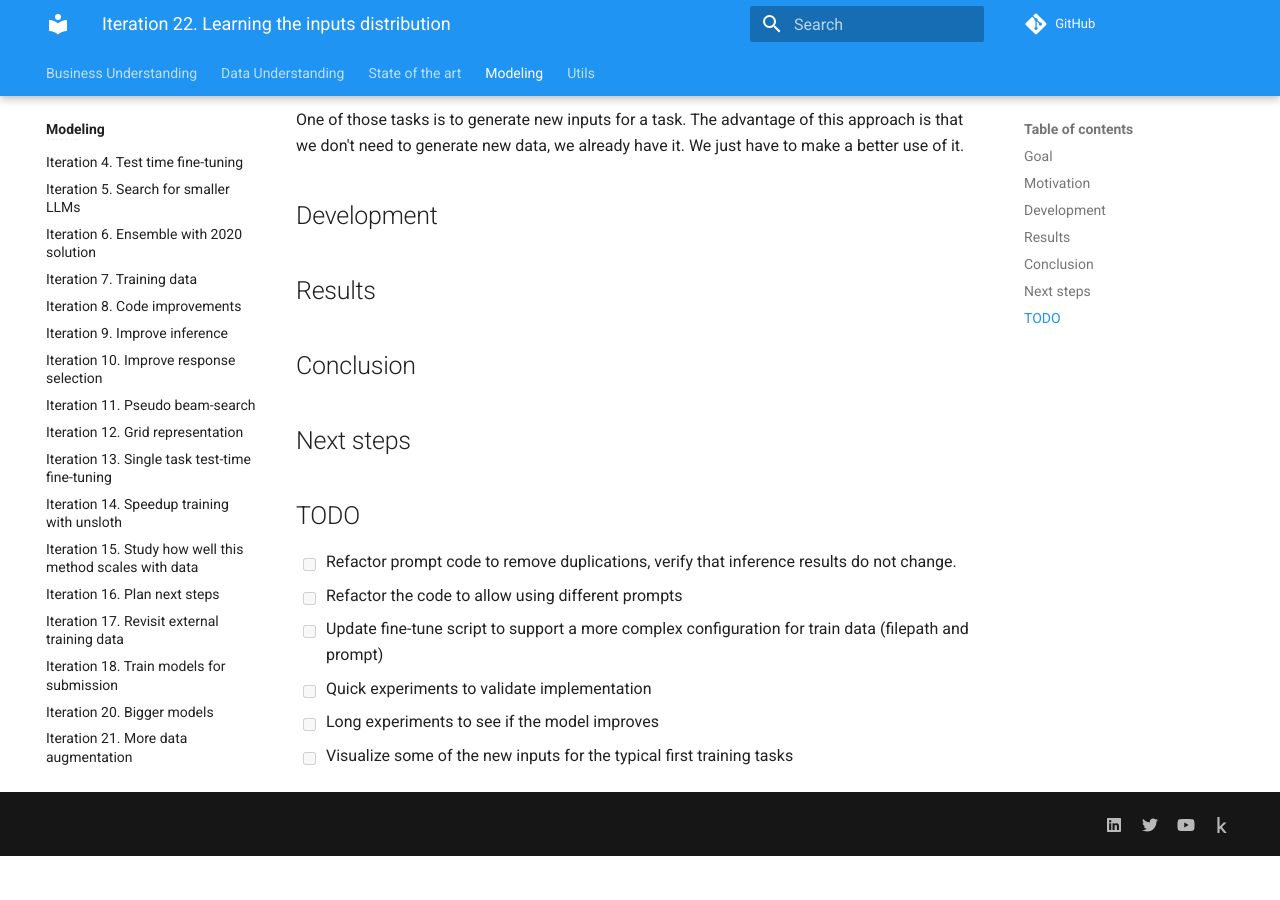
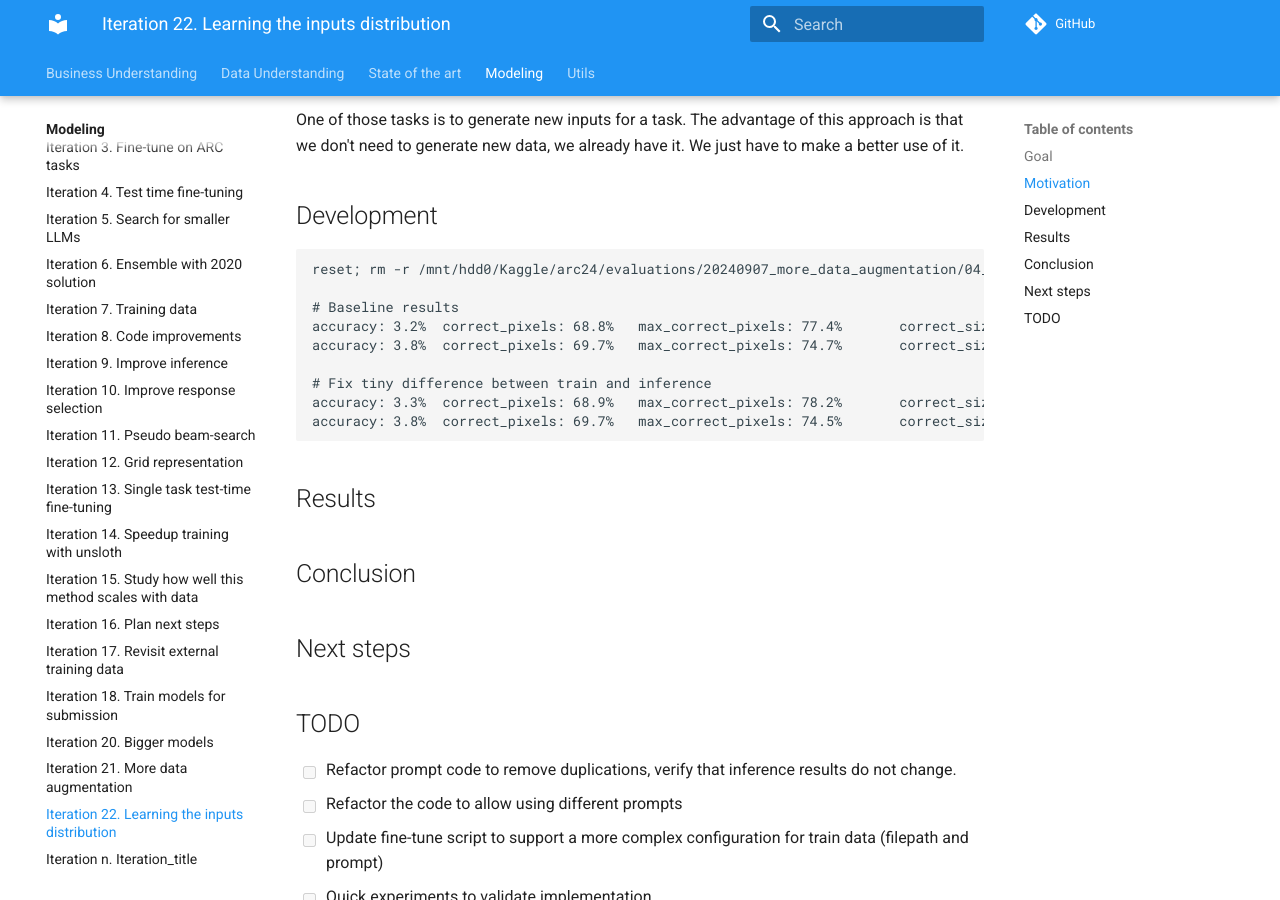
Before and after one commit to zhengjunyao-work/arc24, an MkDocs documentation site: the page built from docs/modeling/Iteration_22_learning_inputs_distribution.md, in a window 1280 px wide and 900 px high, scrolled down 421 px. Built offline with MkDocs 1.6.1 and Material for MkDocs 9.7.7, drawn with Linux system fonts in a browser that asks for light colours; comment, search, counter and statistics services are not loaded; before the commit the page ends 1277 px from its top, so only the background shows below that.

Commit message:
fix tiny difference between inference and training prompts

````diff
--- a/docs/modeling/Iteration_22_learning_inputs_distribution.md
+++ b/docs/modeling/Iteration_22_learning_inputs_distribution.md
@@ -16,6 +16,18 @@
 
 ## Development
 
+```bash
+reset; rm -r /mnt/hdd0/Kaggle/arc24/evaluations/20240907_more_data_augmentation/04_100-augmentation-1110_Qwen2-0.5B-Instruct_lr1e-4_r32_12e3steps_10240msl/checkpoint-12000/inference_x008*; python easy_inference_and_evaluation.py /mnt/hdd0/Kaggle/arc24/models/20240907_more_data_augmentation/04_100-augmentation-1110_Qwen2-0.5B-Instruct_lr1e-4_r32_12e3steps_10240msl/checkpoint-12000 --predictions_per_task 8
+
+# Baseline results
+accuracy: 3.2%  correct_pixels: 68.8%   max_correct_pixels: 77.4%       correct_size: 90.1%     any_correct_size: 91.0% pass_n: 9.5%    unanswered: 2.0%
+accuracy: 3.8%  correct_pixels: 69.7%   max_correct_pixels: 74.7%       correct_size: 90.8%     any_correct_size: 92.3% pass_n: 7.7%    unanswered: 1.5%
+
+# Fix tiny difference between train and inference
+accuracy: 3.3%  correct_pixels: 68.9%   max_correct_pixels: 78.2%       correct_size: 90.2%     any_correct_size: 92.0% pass_n: 10.5%   unanswered: 2.0%
+accuracy: 3.8%  correct_pixels: 69.7%   max_correct_pixels: 74.5%       correct_size: 90.8%     any_correct_size: 92.3% pass_n: 7.7%    unanswered: 1.5%
+```
+
 ## Results
 
 ## Conclusion
````
Also changed, not shown: 1 other file.
